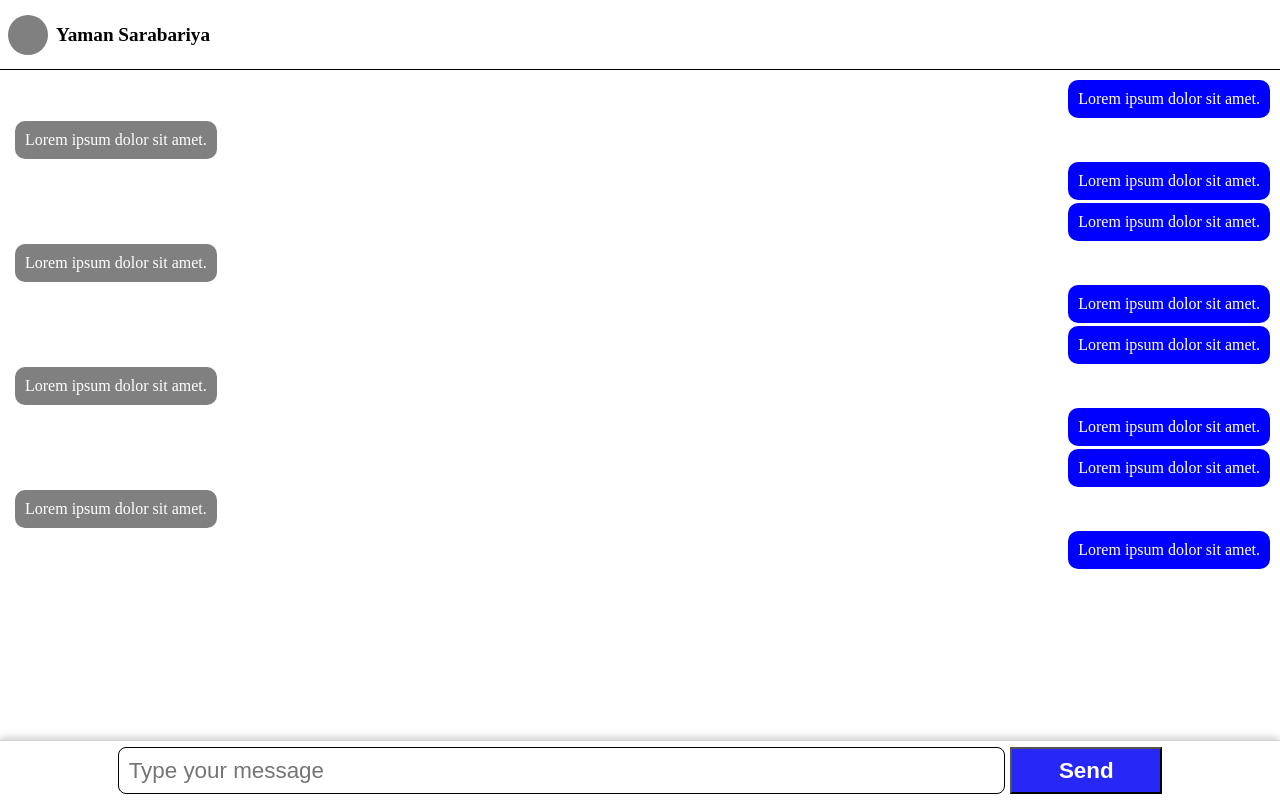
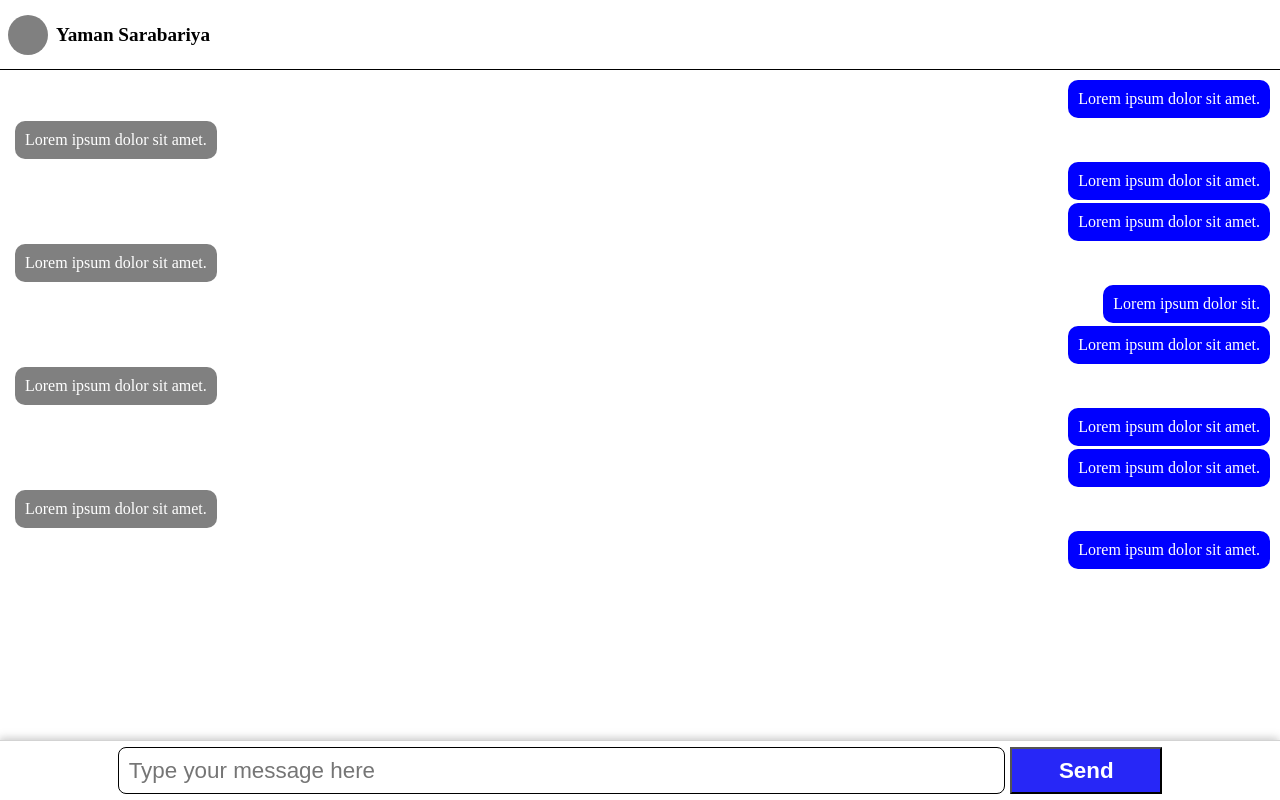
Before and after one commit to hackison1/chatapp-ui, a plain HTML site: page index.html in a window 1280 px wide. Drawn offline with Linux system fonts and the light colour scheme.

Commit message:
Slight changes

```diff
--- a/index.html
+++ b/index.html
@@ -42,7 +42,7 @@
                     <p>Lorem ipsum dolor sit amet.</p>
                 </div>
                 <div class="messages">
-                    <p>Lorem ipsum dolor sit amet.</p>
+                    <p>Lorem ipsum dolor sit.</p>
                 </div>
                 <div class="messages">
                     <p>Lorem ipsum dolor sit amet.</p>
@@ -67,7 +67,7 @@
 
                 <!-- input field -->
                 <form class="message-input">
-                    <input type="text" placeholder="Type your message" id="message-input" autocomplete="off" >
+                    <input type="text" placeholder="Type your message here" id="message-input" autocomplete="off" >
                     <input type="submit" value="Send" id="send-btn">
                 </form>
 
--- a/style.scss
+++ b/style.scss
@@ -49,7 +49,7 @@
             width: 100%;
             overflow-y: scroll;
             padding: 10px;
-            background-color: white;
+            background-color: whitesmoke;
 
             .messages {
                 min-height:10px;
```
